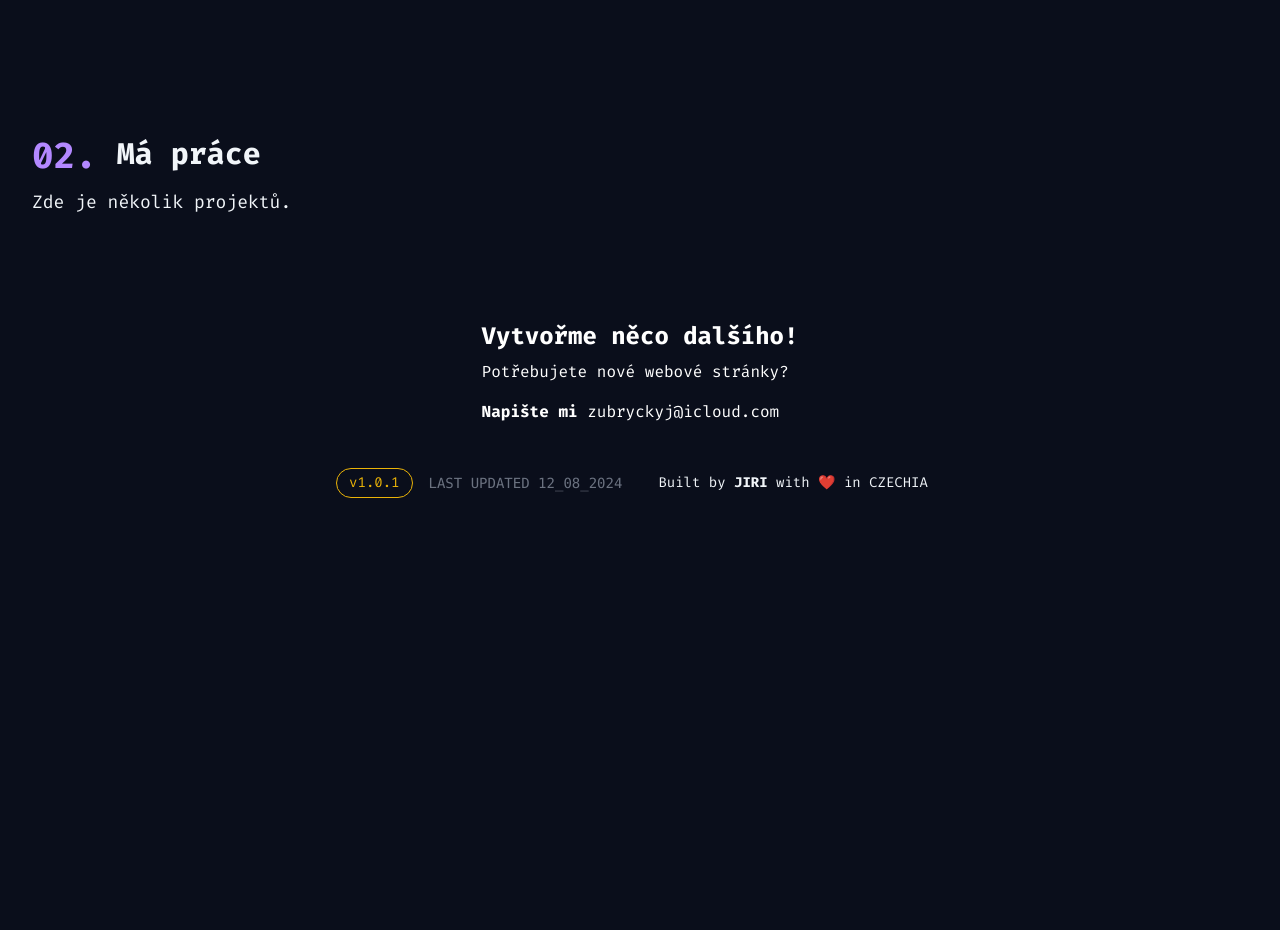
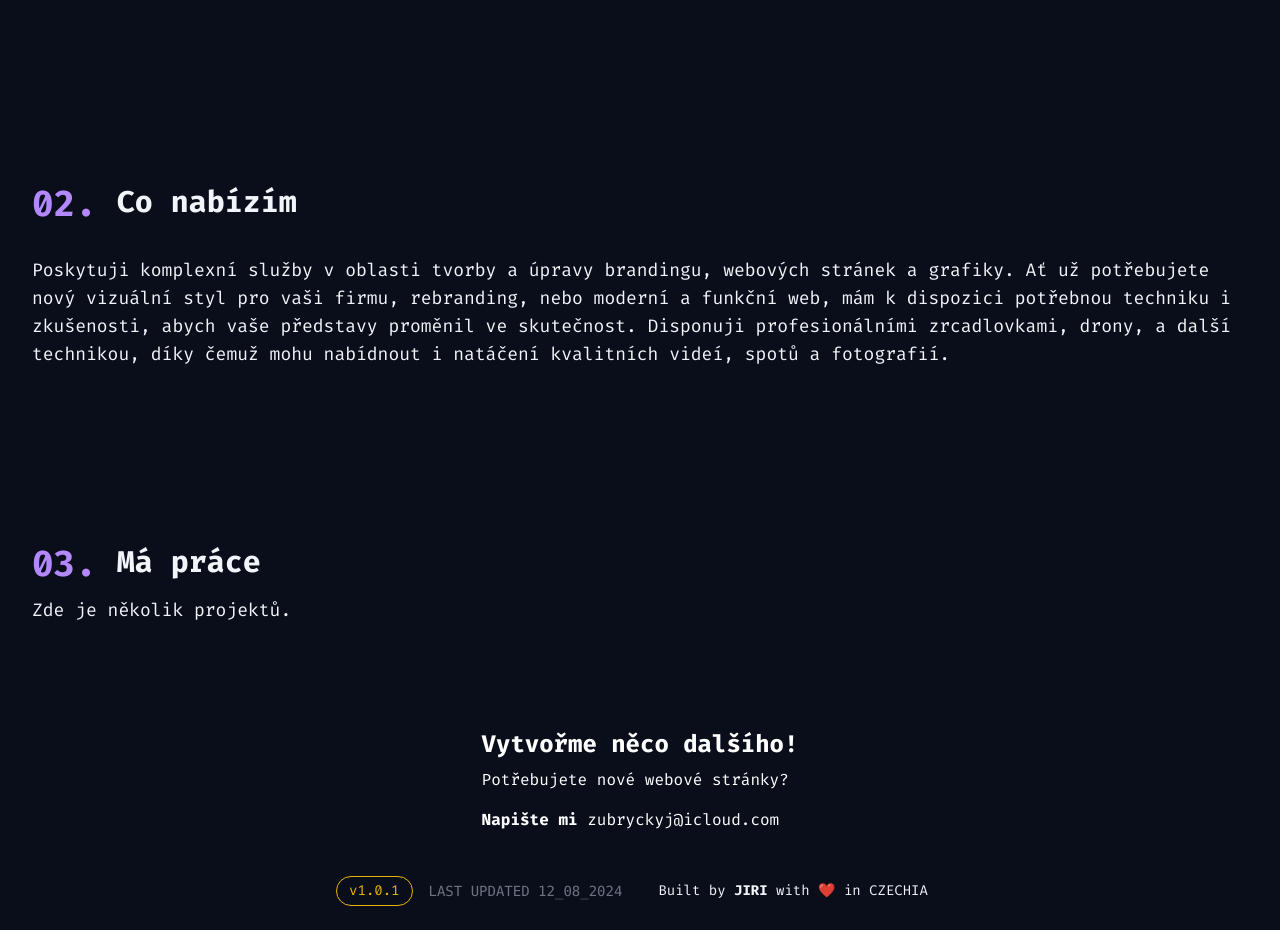
Before and after one commit to skokann/Portfolio-website, a Next.js app: page / in a window 1280 px wide. Shown: the part 940-1870 px from the top of the page. Before the commit the page ends 1462 px from the top, so only its background shows below. Built offline with nearby package versions, Linux system fonts and the light colour scheme.

Commit message:
added services section
added services section with text

```diff
--- a/src/app/components/footer/Footer.tsx
+++ b/src/app/components/footer/Footer.tsx
@@ -1,5 +1,4 @@
 import React from "react";
-import Link from "next/link";
 
 export default function Footer() {
   return (
--- a/src/app/components/invite/Invite.tsx
+++ b/src/app/components/invite/Invite.tsx
@@ -19,13 +19,14 @@ const InviteCard = () => {
   };
 
   return (
-    <div className=" text-white  py-5 rounded-lg flex items-center ">
+    <div className=" text-white  py-5 rounded-lg flex text-left items-center ">
       <div className="flex-shrink-0"></div>
       <div>
         <h2 className="text-2xl font-bold">Vytvořme něco dalšího!</h2>
         <p className="mt-2">Potřebujete nové webové stránky?</p>
         <p className="mt-4">
           <span className="font-bold">Napište mi </span>
+          <span></span>
           <span
             className="hover:text-purple-400 transition-colors duration-700 transform cursor-pointer"
             onClick={copyToClipboard}
--- a/src/app/components/portfolio/Portfolio.tsx
+++ b/src/app/components/portfolio/Portfolio.tsx
@@ -6,7 +6,7 @@ export default function Portfolio() {
   return (
     <div className="text-slate-100 h-auto justify-center w-full flex flex-col max-w-7xl my-16 gap-3 px-4">
       <div className="flex text-xl font-bold gap-5">
-        <p className="text-4xl text-[#B388FF]">02.</p>
+        <p className="text-4xl text-[#B388FF]">03.</p>
         <h1 className="text-3xl">Má práce</h1>
       </div>
       <div className="lg:flex justify-between lg:gap-40 mb-5">
--- /dev/null
+++ b/src/app/components/services/Services.tsx
@@ -0,0 +1,25 @@
+import React from "react";
+
+export default function Services() {
+  return (
+    <div className="text-slate-100 h-auto justify-center w-full flex flex-col max-w-7xl my-28 gap-3 px-4">
+      <div className="flex text-xl font-bold mb-5 gap-5">
+        <p className="text-4xl text-[#B388FF]">02.</p>
+        <h1 className="text-3xl">Co nabízím</h1>
+      </div>
+      <div className="lg:flex justify-between lg:gap-40">
+        <div className="flex-1">
+          <p className="text-lg">
+            Poskytuji komplexní služby v oblasti tvorby a úpravy brandingu,
+            webových stránek a grafiky. Ať už potřebujete nový vizuální styl pro
+            vaši firmu, rebranding, nebo moderní a funkční web, mám k dispozici
+            potřebnou techniku i zkušenosti, abych vaše představy proměnil ve
+            skutečnost. Disponuji profesionálními zrcadlovkami, drony, a další
+            technikou, díky čemuž mohu nabídnout i natáčení kvalitních videí,
+            spotů a fotografií.
+          </p>
+        </div>
+      </div>
+    </div>
+  );
+}
--- a/src/app/page.tsx
+++ b/src/app/page.tsx
@@ -1,21 +1,22 @@
 import Navbar from "./components/navbar/Navbar";
-import '../app/easter-egg.css';
+import "../app/easter-egg.css";
 import Hero from "./components/hero/Hero";
 import AboutMe from "./components/aboutme/AboutMe";
 import Portfolio from "./components/portfolio/Portfolio";
 import Footer from "./components/footer/Footer";
 import InviteCard from "./components/invite/Invite";
-
+import Services from "./components/services/Services";
 
 export default function Home() {
   return (
     <main className="flex h-screen w-full flex-col items-center px-2  pt-2">
       <Navbar />
-       <Hero />
-       <AboutMe />
-       <Portfolio />
-       <InviteCard />
-       <Footer />
+      <Hero />
+      <AboutMe />
+      <Services />
+      <Portfolio />
+      <InviteCard />
+      <Footer />
     </main>
   );
 }
```
